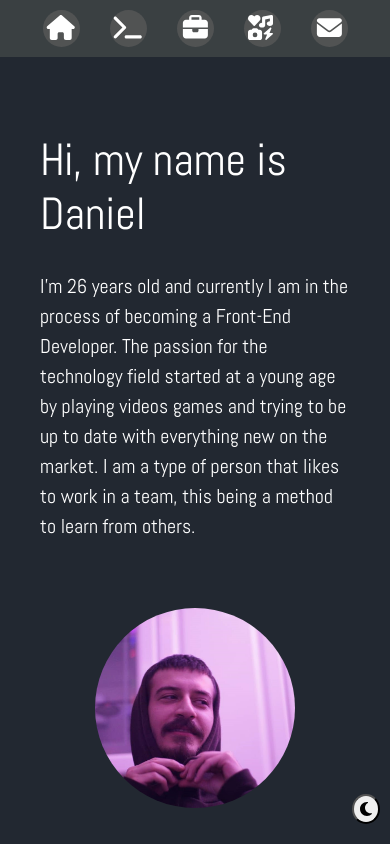
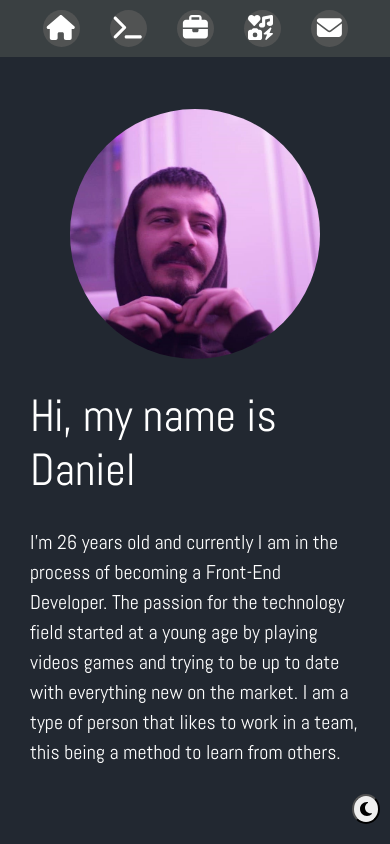
Before and after one commit to GDaniel96/portofolio, a React (Vite) app: page / in a window 390 px wide. Built offline with nearby package versions, Linux system fonts and the light colour scheme.

Commit message:
"update"

```diff
--- a/src/Components/Home/Home.css
+++ b/src/Components/Home/Home.css
@@ -41,7 +41,7 @@
     .homepage-main {
         flex-direction: column-reverse;
         flex-wrap: wrap;
-        margin:20px;
+        margin: 20px;
     }
 
     .description {
@@ -64,10 +64,11 @@
 }
 
 
-@media only screen and (max-width: 480px) {
+@media only screen and (max-width: 480px) and (max-height: 700px) {
     .homepage-main {
         display: flex;
-        flex-direction: row-reverse;
+        flex-direction: column-reverse;
+
     }
 
     .description {
```
Also changed, not shown: 2 other files (tests, documents, lock files or other folders).
